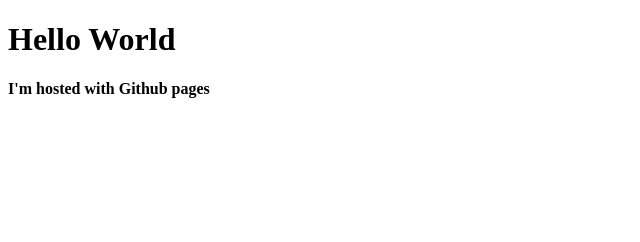
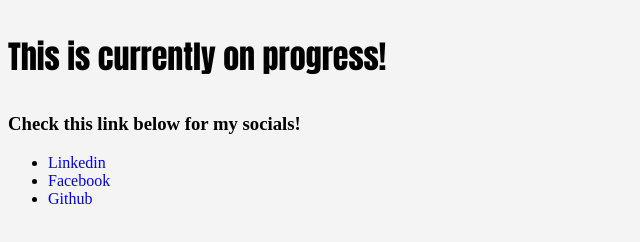
Before and after one commit to louchiiin/louchiiin.github.io, a plain HTML site: page index.html in a window 1280 px wide. Shown: the whole page, without its empty margins (0-640 px from the left). Drawn offline with Linux system fonts and the light colour scheme.

Commit message:
Added in progress updates

```diff
--- a/css/main.css
+++ b/css/main.css
@@ -1,3 +1,12 @@
-main_container {
-    background-color: red;
+#main_container {
+    background-color: #F4F4F4;
 }
+
+.title_header {
+    color: black;
+    font-family: Impact, Haettenschweiler, 'Arial Narrow Bold', sans-serif;
+}
+
+.anchor_social_lists {
+    text-decoration: none;
+}
--- a/index.html
+++ b/index.html
@@ -3,13 +3,37 @@
 <head>
     <meta charset="UTF-8">
     <meta name="viewport" content="width=device-width, initial-scale=1.0">
-    <title>Document</title>
+    <title>Louchin's Portfolio</title>
+
     <link rel="stylesheet" type="text/css" href="css/main.css">
+    <link rel="shortcut icon" href="images/logo_icon1.jpg">
 </head>
 <body id="main_container">
-    <h1>Hello World</h1>
-    <b>
-        <p>I'm hosted with Github pages</p>
-    </b>
+    <div>
+        <h1>
+            <p class="title_header">
+                This is currently on progress!
+            </p>
+        </h1>
+    </div>
+    <h3>Check this link below for my socials!</h3>
+    <!-- list items for socials -->
+    <ul class="social_lists">
+        <li>
+            <a class="anchor_social_lists" href="https://www.linkedin.com/in/louchincejar/" target="_blank">
+                Linkedin
+            </a>
+        </li>
+        <li>
+            <a class="anchor_social_lists" href="https://www.facebook.com/louzhin23/" target="_blank">
+                Facebook
+            </a>
+        </li>
+        <li>
+            <a class="anchor_social_lists" href="https://www.github.com/louchiiin/" target="_blank">
+                Github
+            </a>
+        </li>
+    </ul>
 </body>
 </html>
```
Also changed, not shown: images/logo_icon1.jpg (added).
